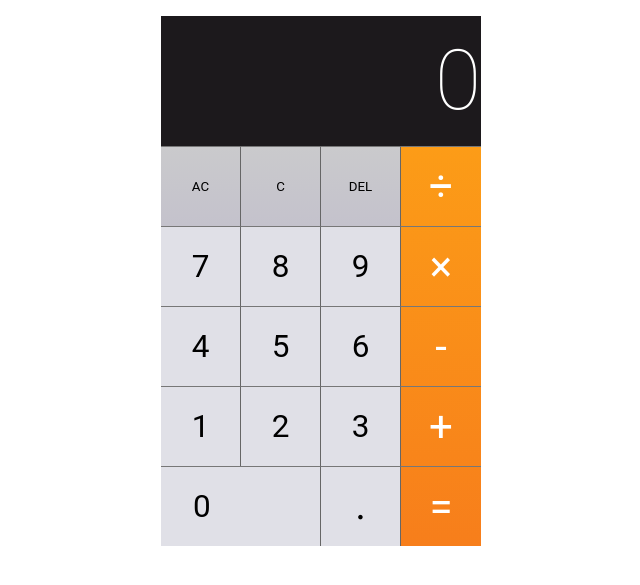
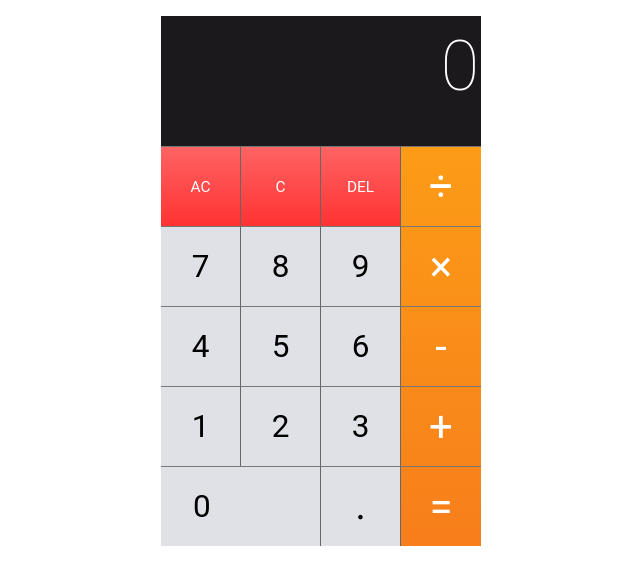
Before and after one commit to JeniaBR/JavaScriptCalculator, a plain HTML site: page index.html in a window 1280 px wide. Shown: the part 55-640 px from the top of the page, without its empty margins (319-959 px from the left). Drawn offline with nearby package versions, Linux system fonts and the light colour scheme.

Commit message:
Fix bug, when history was appearing the layout drifted a little bit

```diff
--- a/app.js
+++ b/app.js
@@ -1,4 +1,4 @@
-var maxLength = "10";
+var maxLength = "9";
 var entryVal = "0";
 var showHistory = "";
 var evalHistory = "";
--- a/index.html
+++ b/index.html
@@ -15,8 +15,10 @@
     <div id="wraper">
         <div id="main-container">
             <div class="calculator">
-                <div id="calc-current"></div>
-                <div id="calc-history"></div>
+                <div class="display-wraper">
+                    <div id="calc-current"></div>
+                    <div id="calc-history"></div>
+                </div>
                 <div id="calc-panel">
                     <div class="input-keys">
                         <div class="function-keys">
--- a/style.css
+++ b/style.css
@@ -44,21 +44,32 @@ button:active {
     flex-direction: column;
 }
 
+.display-wraper {
+    height: 130px;
+    display: flex;
+    flex-direction: column;
+}
+
 #wrapper .calculator {
     box-shadow: 0px 0px 20px 0px #aaa;
 }
 
 #calc-current {
+    padding-right: 2px;
+    padding-left: 2px;
     color: white;
     background: #1c191c;
-    line-height: 130px;
-    font-size: 6em;
+    line-height: 100px;
+    font-size: 5em;
     flex: 1;
     text-align: right;
 }
 
 #calc-history {
     color: white;
+    padding-left: 5px;
+    background: #1c191c;
+    font-size: 1.5em;
     flex: 1;
 }
 
@@ -97,6 +108,11 @@ button:active {
     font-size: 3em;
 }
 
+.function-keys .calculator-key {
+    color: white;
+    font-size: 1.1em;
+}
+
 #btn-0 {
     width: 160px;
     text-align: left;
@@ -113,7 +129,7 @@ button:active {
 }
 
 .function-keys {
-    background: linear-gradient(to bottom, rgba(202, 202, 204, 1) 0%, rgba(196, 194, 204, 1) 100%);
+    background: linear-gradient(to bottom, rgba(256, 100, 100, 1) 0%, rgba(256, 50, 50, 1) 100%);
 }
 
 .operator-keys {
```
